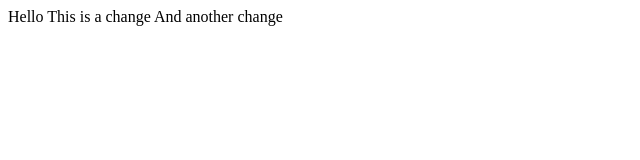
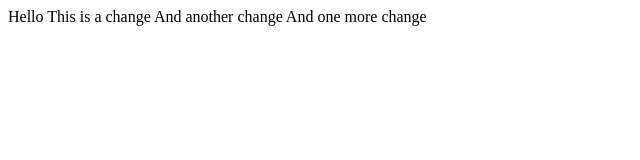
Before and after one commit to adam-gill/tutorial, a plain HTML site: page index.html in a window 1280 px wide. Shown: the whole page, without its empty margins (0-640 px from the left). Drawn offline with Linux system fonts and the light colour scheme.

Commit message:
one more change

```diff
--- a/index.html
+++ b/index.html
@@ -11,5 +11,7 @@
     This is a change
 
     And another change
+
+    And one more change
 </body>
 </html>
```
